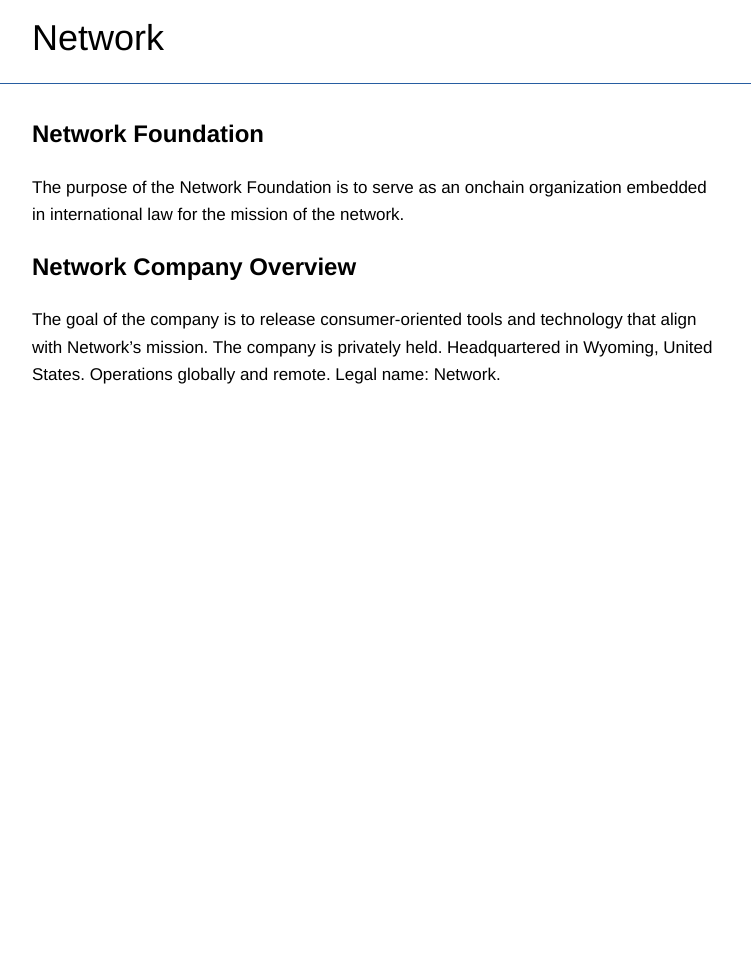
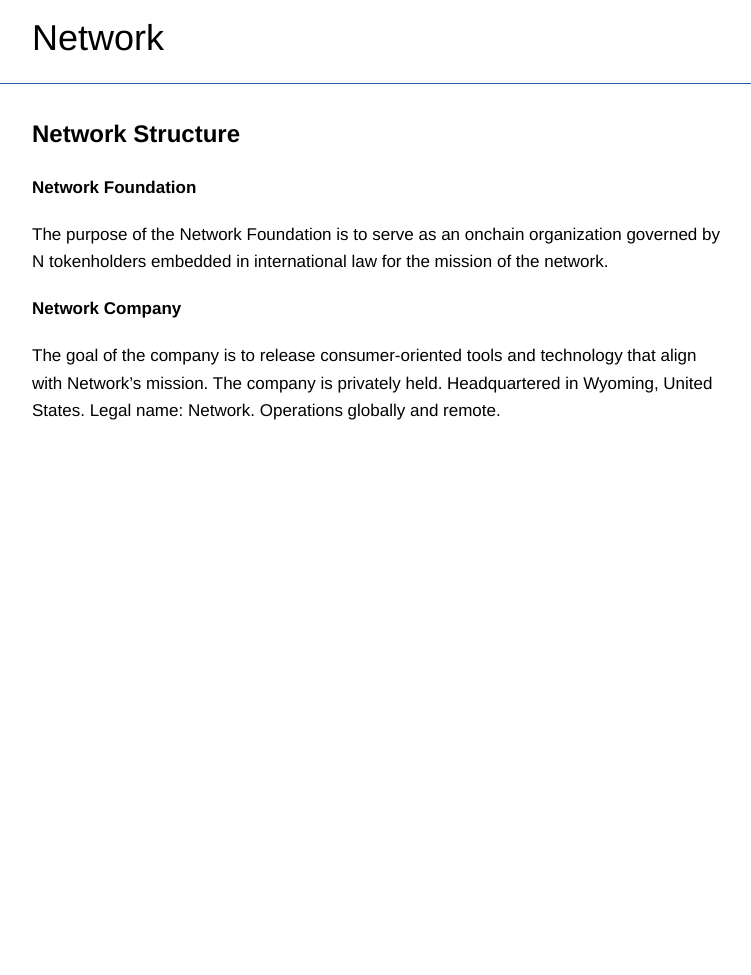
Before and after one commit to networkf/network.github.io, a Jekyll site: the page built from structure.md, in a window 1280 px wide. Shown: the whole page, without its empty margins (243-994 px from the left). Built offline with Jekyll 4.4.1, drawn with Linux system fonts in a browser that asks for light colours; some web fonts are replaced; our own code applies the rules of GitHub Pages for plain Markdown files; the repository's description, which GitHub fills in, is left out; before the commit the page ends 939 px from its top, so only the background shows below that.

Commit message:
Update structure.md

```diff
--- a/structure.md
+++ b/structure.md
@@ -5,11 +5,13 @@ layout: default
 <link rel="shortcut icon" type="image/png" href="/favicon.png">
 </head>
 ---
-<b><font size="5">Network Foundation</font></b>
+<b><font size="5">Network Structure</font></b>
 
-The purpose of the Network Foundation is to serve as an onchain organization embedded in international law for the mission of the network.
+**Network Foundation**
+
+The purpose of the Network Foundation is to serve as an onchain organization governed by N tokenholders embedded in international law for the mission of the network.
 
 
-<b><font size="5">Network Company Overview</font></b>
+**Network Company**
 
-The goal of the company is to release consumer-oriented tools and technology that align with Network's mission. The company is privately held. Headquartered in Wyoming, United States. Operations globally and remote. Legal name: Network.
+The goal of the company is to release consumer-oriented tools and technology that align with Network's mission. The company is privately held. Headquartered in Wyoming, United States. Legal name: Network. Operations globally and remote.
```
